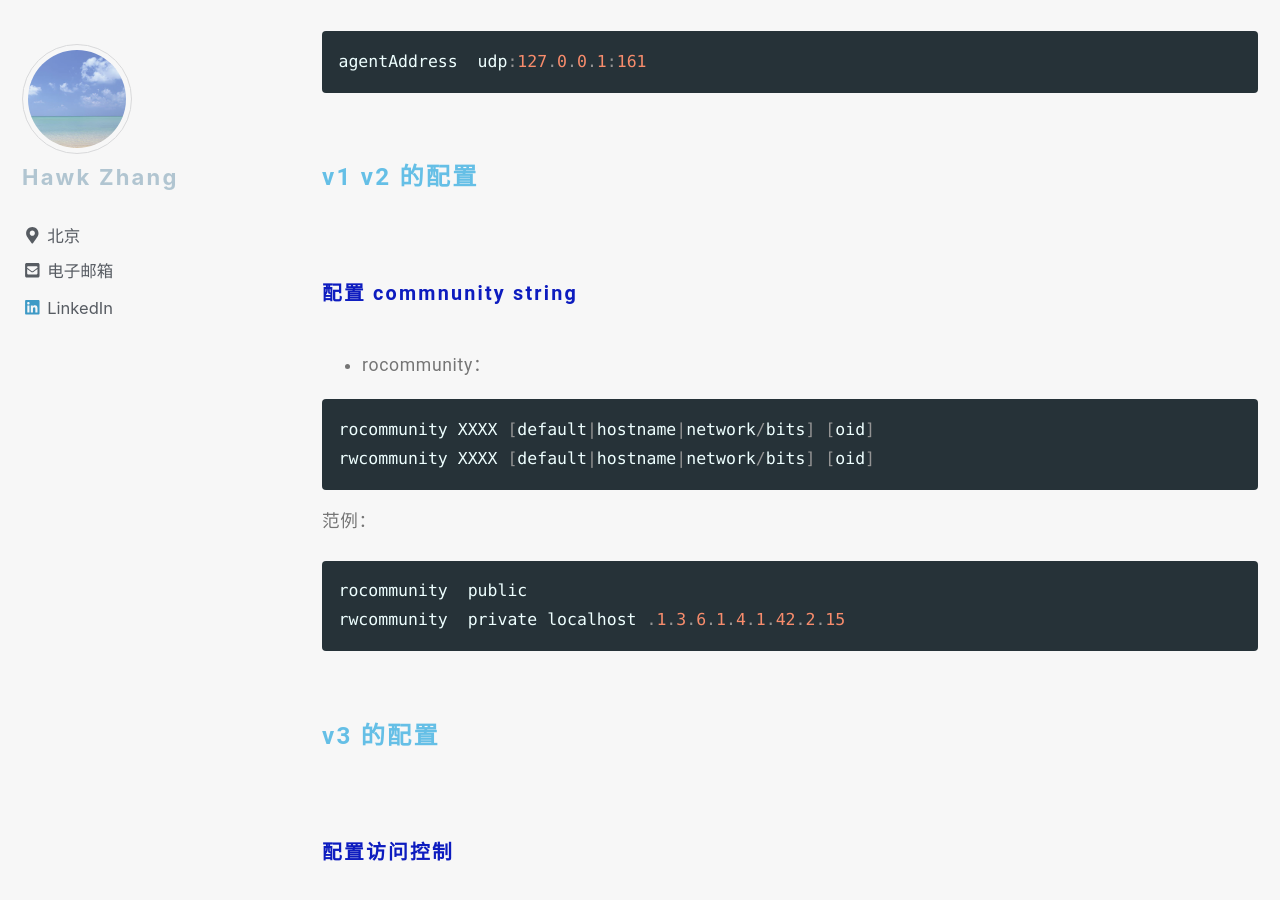
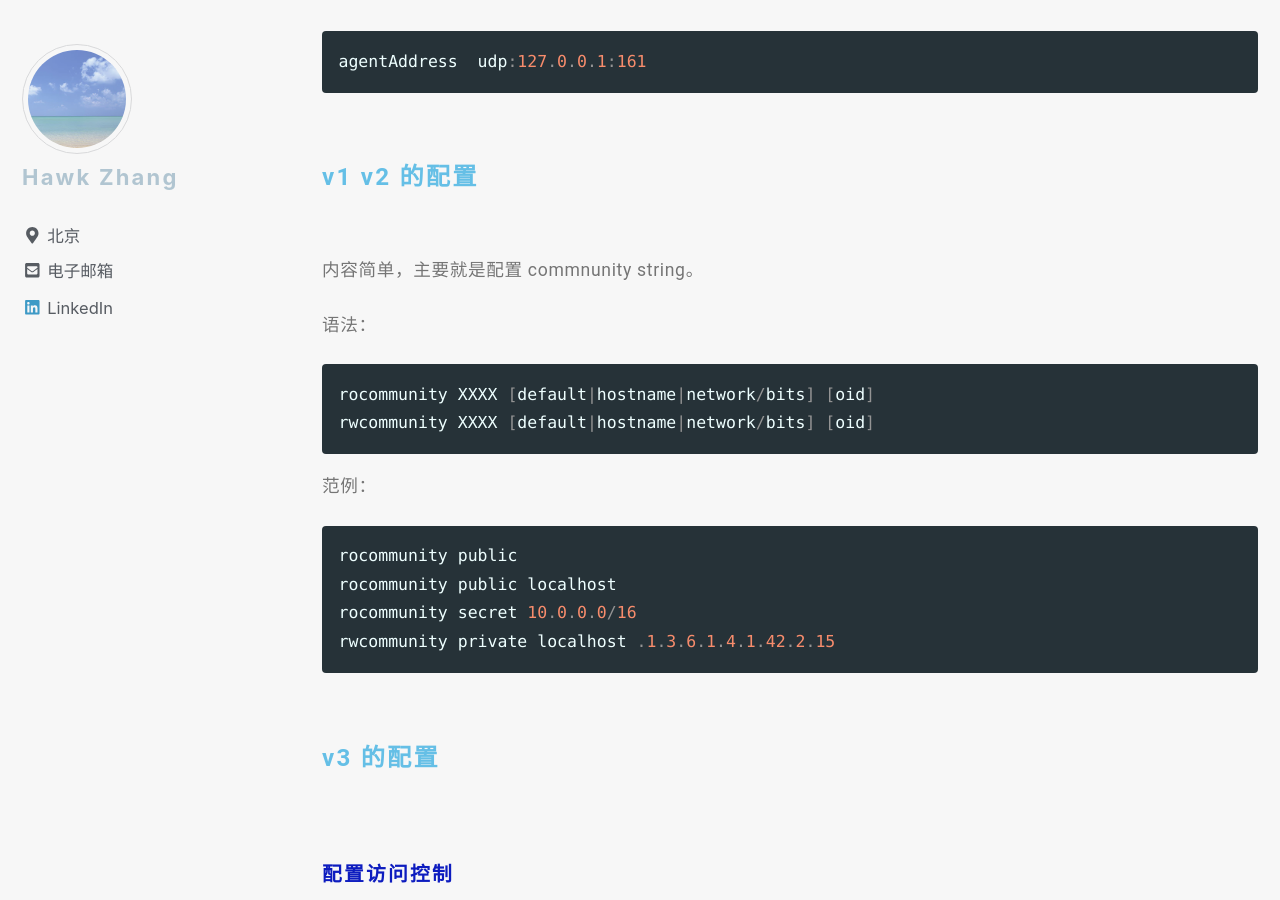
Before and after one commit to narru888/linotes_note, a Jekyll site: the page built from _posts/monitor/zabbix/2018-01-02-monitor.snmp.md, in a window 1280 px wide and 900 px high, scrolled down 9083 px. Built offline with Jekyll 4.4.1, drawn with Linux system fonts in a browser that asks for light colours; nearby versions of some CDN libraries; a script that is not in the unit is left out.

Commit message:
update on 2018-10-20 22:10:01 CST

````diff
--- a/_posts/monitor/zabbix/2018-01-02-monitor.snmp.md
+++ b/_posts/monitor/zabbix/2018-01-02-monitor.snmp.md
@@ -278,10 +278,9 @@ agentAddress  udp:127.0.0.1:161
 
 #### v1 v2 的配置
 
+内容简单，主要就是配置 commnunity string。
 
-##### 配置 commnunity string
-
-* rocommunity：
+语法：
 
 ```conf
 rocommunity XXXX [default|hostname|network/bits] [oid]
@@ -291,8 +290,10 @@ rwcommunity XXXX [default|hostname|network/bits] [oid]
 范例：
 
 ```conf
-rocommunity  public
-rwcommunity  private localhost .1.3.6.1.4.1.42.2.15
+rocommunity public
+rocommunity public localhost
+rocommunity secret 10.0.0.0/16
+rwcommunity private localhost .1.3.6.1.4.1.42.2.15
 ```
 
 
````
